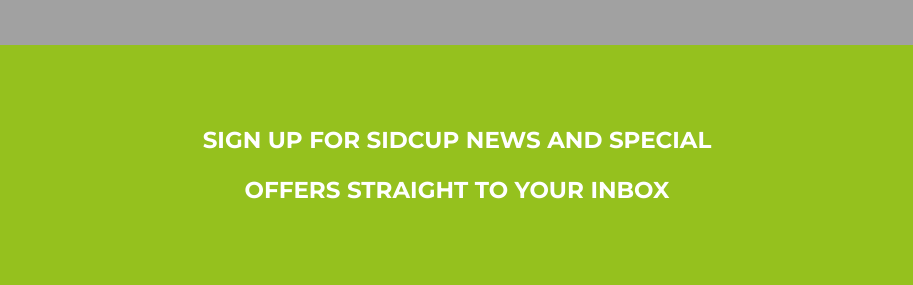
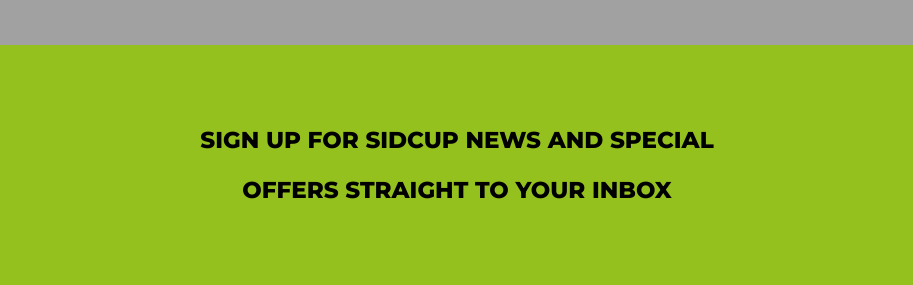
Before and after one commit to KARAN7902/Animating-webp-frontend, a plain HTML site: page index.html in a window 1280 px wide. Shown: the part 1735-2020 px from the top of the page, 183-1096 px from the left. Drawn offline with nearby package versions, Linux system fonts and the light colour scheme; grey boxes are pictures that could not be loaded; a web font is replaced by a local one.

Commit message:
updated css

```diff
--- a/style.css
+++ b/style.css
@@ -10,7 +10,6 @@
 body {
     height: 100%;
     width: 100%;
-    perspective: 800px;
 }
 #cursor{
     height: 20px;
@@ -260,6 +259,8 @@
     align-items: center;
     justify-content: space-between;
     background:#95c11e;
+    position: relative;
+    z-index: 10;
   }
   #green-div h4{
     width: 45%;
@@ -267,10 +268,12 @@
     line-height: 50px;
     font-size: 23px;
     text-transform: uppercase;
+    font-weight: 800;
+    color: #000;
   }
   #green-div img{
     height: 100%;
     object-fit: cover;
     width: 14%;
-    font-weight: 800;
+
   }
```
